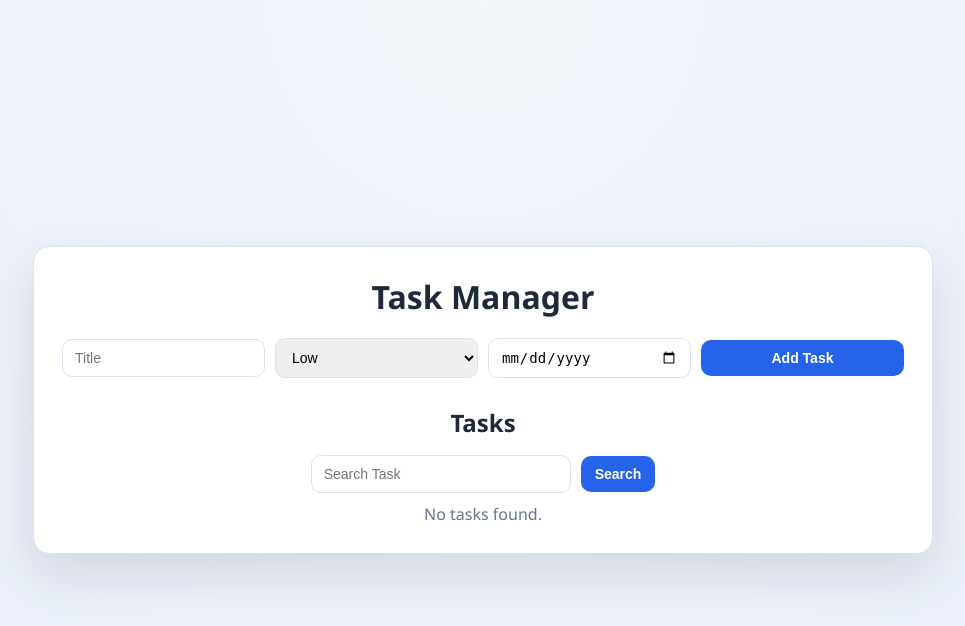
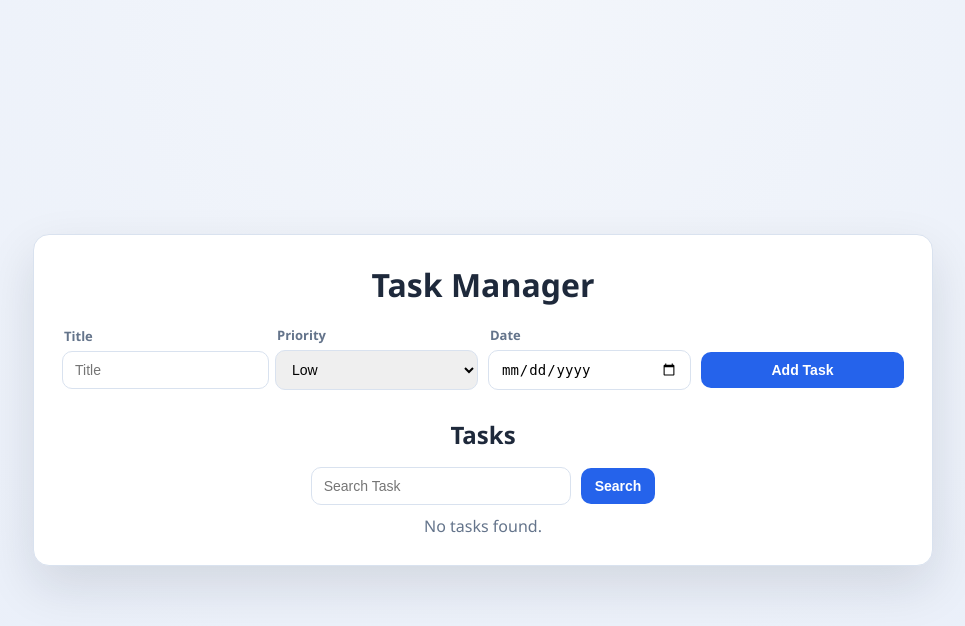
Before and after one commit to Owen271/flask-task-manager, a Flask app: page / in a window 1280 px wide. Shown: the top 626 px of the page, without its empty margins (157-1122 px from the left). Run offline with Flask 3, Linux system fonts and the light colour scheme.

Commit message:
readme/small UI/edit changes

```diff
--- a/app.py
+++ b/app.py
@@ -47,18 +47,19 @@ def delete(task_id):
 @app.route("/edit/<int:task_id>")
 def edit_page(task_id):
     task = manager.tasks.get(task_id)
-    output = render_template("edit.html", task=task)
+
     if not task:
         return redirect("/")
 
-    return output
+    return render_template("edit.html", task=task)
 
 @app.route("/edit/<int:task_id>", methods=["POST"])
 def edit(task_id):
     title = request.form["title"].upper()
     priority = request.form["priority"]
     due = request.form["due"]
-    manager.edit_task(task_id, title, priority, due)
+    status = "status" in request.form
+    manager.edit_task(task_id, title, priority, due, status)
     manager.savecsv()
 
     return redirect("/")
--- a/static/style.css
+++ b/static/style.css
@@ -56,6 +56,26 @@ h2 {
     gap: 10px;
     align-items: center;
     margin-bottom: 6px;
+}
+
+.field-group {
+    display: grid;
+    gap: 6px;
+}
+
+.field-label {
+    font-size: 13px;
+    font-weight: 700;
+    color: var(--muted);
+    padding-left: 2px;
+}
+
+.field-label-empty {
+    visibility: hidden;
+}
+
+.button-group button {
+    width: 100%;
 }
 
 .search-form {
@@ -140,6 +160,15 @@ li {
     background: #fbfdff;
 }
 
+.task-meta {
+    white-space: nowrap;
+}
+
+.task-separator {
+    color: var(--muted);
+    user-select: none;
+}
+
 .task-status {
     font-weight: 700;
     color: var(--success);
--- a/task_manager.py
+++ b/task_manager.py
@@ -26,8 +26,7 @@ class TaskManager:
         if id in self.tasks:
             del self.tasks[id]
             return True
-        else:
-            return False
+        return False
 
     def list_tasks(self):
         for task in self.tasks.values():
@@ -37,18 +36,21 @@ class TaskManager:
         if id in self.tasks:
             self.tasks[id].status = True
             return True
-        else:
-            return False
+        return False
 
     def search_tasks(self, query: str):
         for task in self.tasks.values():
             if query.strip().lower() in task.title.strip().lower():
                 yield(task)
 
-    def edit_task(self, id: int, title: str, priority: str, due: str):
-        self.tasks[id].title = title
-        self.tasks[id].priority = priority
-        self.tasks[id].due = due
+    def edit_task(self, id: int, title: str, priority: str, due: str, status: bool):
+        if id in self.tasks:
+            self.tasks[id].title = title
+            self.tasks[id].priority = priority
+            self.tasks[id].due = due
+            self.tasks[id].status = status
+            return True
+        return False
 
 
     def loadcsv(self):
--- a/templates/index.html
+++ b/templates/index.html
@@ -9,14 +9,26 @@
         <h1>Task Manager</h1>
 
         <form class="task-form" action="/add" method="post">
+            <label class="field-group">
+                <span class="field-label">Title</span>
                 <input name="title" placeholder="Title" required>
+            </label>
+            <label class="field-group">
+                <span class="field-label">Priority</span>
                 <select name="priority">
                     <option value="Low">Low</option>
                     <option value="Med">Med</option>
                     <option value="High">High</option>
                 </select>
+            </label>
+            <label class="field-group">
+                <span class="field-label">Date</span>
                 <input type="date" name="due" required>
+            </label>
+            <div class="field-group button-group">
+                <span class="field-label field-label-empty" aria-hidden="true">&nbsp;</span>
                 <button type="submit">Add Task</button>
+            </div>
         </form>
 
         <h2>Tasks</h2>
@@ -30,10 +42,11 @@
             <ul>
                 {% for task in tasks %}
                     <li>
-                        <strong>{{ task.id }}</strong>
-                        <span>{{ task.title }}</span>
-                        <span>{{ task.priority }}</span>
-                        <span>{{ task.due }}</span>
+                        <span class="task-meta">{{ task.title }}</span>
+                        <span class="task-separator" aria-hidden="true">|</span>
+                        <span class="task-meta">{{ task.priority }}</span>
+                        <span class="task-separator" aria-hidden="true">|</span>
+                        <span class="task-meta">{{ task.due }}</span>
 
                         {% if task.status %}
                             <span class="task-status">Complete</span>
```
Also changed, not shown: templates/edit.html (+22 -7 lines), README.md (added). Lines whose indentation alone changed are shown as unchanged.
